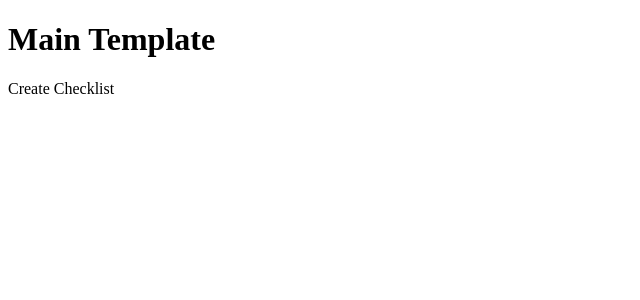
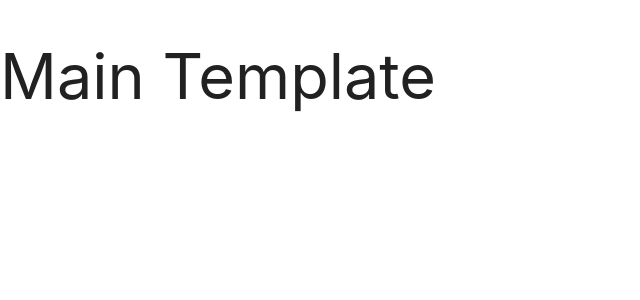
Before and after one commit to rafagomes/checklist, a React (Create React App) app: page / in a window 1280 px wide. Shown: the top 300 px of the page, without its empty margins (0-640 px from the left). Built offline with nearby package versions, Linux system fonts and the light colour scheme.

Commit message:
Adding materialize

```diff
--- a/package.json
+++ b/package.json
@@ -3,6 +3,7 @@
   "version": "0.1.0",
   "private": true,
   "dependencies": {
+    "@emotion/core": "^10.0.27",
     "@testing-library/jest-dom": "^4.2.4",
     "@testing-library/react": "^9.3.2",
     "@testing-library/user-event": "^7.1.2",
@@ -10,6 +11,7 @@
     "@types/node": "^12.0.0",
     "@types/react": "^16.9.0",
     "@types/react-dom": "^16.9.0",
+    "materialize-css": "^1.0.0-rc.2",
     "react": "^16.12.0",
     "react-dom": "^16.12.0",
     "react-router-dom": "^5.1.2",
--- a/public/index.html
+++ b/public/index.html
@@ -9,6 +9,7 @@
       name="description"
       content="Web site created using create-react-app"
     />
+    <link href="https://fonts.googleapis.com/icon?family=Material+Icons" rel="stylesheet">
     <link rel="apple-touch-icon" href="%PUBLIC_URL%/logo192.png" />
     <!--
       manifest.json provides metadata used when your web app is installed on a
--- a/src/components/pages/create-checklist/CreateChecklist.tsx
+++ b/src/components/pages/create-checklist/CreateChecklist.tsx
@@ -2,7 +2,9 @@
 
 function CreateChecklist() {
     return(
-        <div>Create Checklist</div>
+        <div className="container">
+
+        </div>
     );
 }
 
--- a/src/index.tsx
+++ b/src/index.tsx
@@ -4,6 +4,7 @@
     BrowserRouter as Router,
     Switch
 } from 'react-router-dom';
+import 'materialize-css/dist/css/materialize.min.css';
 
 import MainTemplate from './components/templates/main';
 import CreateChecklist from './components/pages/create-checklist';
```
Also changed, not shown: 1 other file (tests, documents, lock files or other folders).
